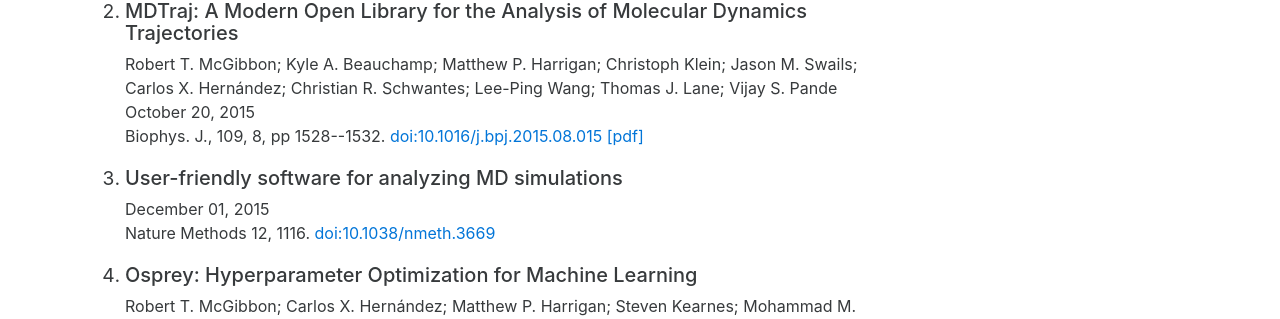
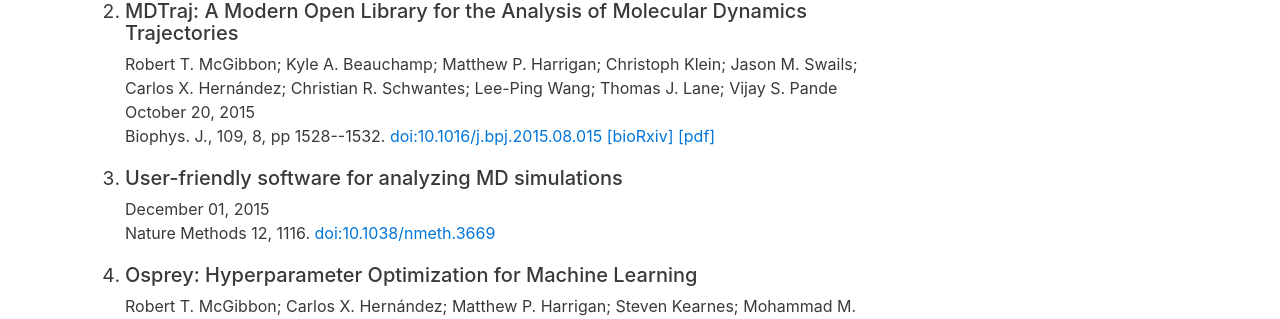
Before and after one commit to mpharrigan/mpharrigan.github.io, a Jekyll site: the page built from research/index.html, in a window 1280 px wide. Shown: the part 942-1261 px from the top of the page. Built offline with Jekyll 4.4.1, drawn with Linux system fonts in a browser that asks for light colours.

Commit message:
Update publications.yaml

```diff
--- a/_data/publications.yaml
+++ b/_data/publications.yaml
@@ -24,6 +24,10 @@
   doi: 10.1016/j.bpj.2015.08.015
   date: 2015-10-20
   pdf: mdtraj.pdf
+  preprint:
+    service: "bioRxiv"
+    link: "https://doi.org/10.1101/008896"
+    date: 2014-09-09
 
 - title: "User-friendly software for analyzing MD simulations"
   journal: "Nature Methods 12, 1116"
```
